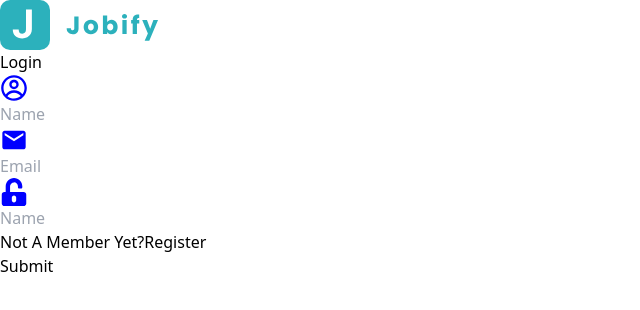
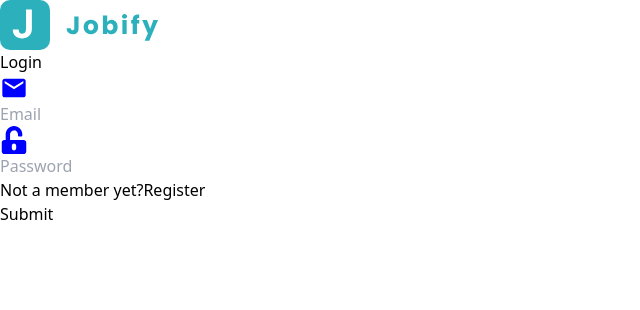
Before and after one commit to blsgrn/mern-app, a React (Create React App) app: page /register in a window 1280 px wide. Shown: the top 310 px of the page, without its empty margins (0-640 px from the left). Built offline with nearby package versions, Linux system fonts and the light colour scheme; what @material-tailwind/react would draw is missing.

Commit message:
Complete function logic on Register Page

```diff
--- /dev/null
+++ b/src/components/Alert.js
@@ -0,0 +1,21 @@
+import React from "react";
+
+function Alert() {
+  return (
+    <div
+      class="flex items-center bg-blue-500 text-white text-sm font-bold px-4 py-3"
+      role="alert"
+    >
+      <svg
+        class="fill-current w-4 h-4 mr-2"
+        xmlns="http://www.w3.org/2000/svg"
+        viewBox="0 0 20 20"
+      >
+        <path d="M12.432 0c1.34 0 2.01.912 2.01 1.957 0 1.305-1.164 2.512-2.679 2.512-1.269 0-2.009-.75-1.974-1.99C9.789 1.436 10.67 0 12.432 0zM8.309 20c-1.058 0-1.833-.652-1.093-3.524l1.214-5.092c.211-.814.246-1.141 0-1.141-.317 0-1.689.562-2.502 1.117l-.528-.88c2.572-2.186 5.531-3.467 6.801-3.467 1.057 0 1.233 1.273.705 3.23l-1.391 5.352c-.246.945-.141 1.271.106 1.271.317 0 1.357-.392 2.379-1.207l.6.814C12.098 19.02 9.365 20 8.309 20z" />
+      </svg>
+      <p>Something happened that you should know about.</p>
+    </div>
+  );
+}
+
+export default Alert;
--- a/src/components/FormRow.js
+++ b/src/components/FormRow.js
@@ -2,6 +2,7 @@ import React from "react";
 
 function FormRow({ type, placeholder, name, value, onChange, faIcon }) {
   return (
+    //from tailwind alert
     <div className="inline-flex bg-gray-100 rounded border border-gray-200 mt-5">
       <div className="inline bg-gray-200 py-2 px-4 text-gray-600">{faIcon}</div>
       <input
@@ -17,3 +18,4 @@ function FormRow({ type, placeholder, name, value, onChange, faIcon }) {
 }
 
 export default FormRow;
+//exported to index.js
--- a/src/components/index.js
+++ b/src/components/index.js
@@ -1,5 +1,6 @@
 import Logo from "./Logo";
 import main from "../assets/images/main.svg";
 import FormRow from "./FormRow";
+import Alert from "./Alert";
 
-export { Logo, main, FormRow };
+export { Logo, main, FormRow, Alert };
--- a/src/pages/Register.js
+++ b/src/pages/Register.js
@@ -1,7 +1,7 @@
 import React, { useState } from "react";
 import { MdEmail } from "react-icons/md";
 import { FaUnlockAlt } from "react-icons/fa";
-import { Logo, FormRow } from "../components/index";
+import { Logo, FormRow, Alert } from "../components/index";
 import { Link } from "react-router-dom";
 import { CgProfile } from "react-icons/cg";
 
@@ -10,6 +10,7 @@ const initialState = {
   email: "",
   password: "",
   isMember: true,
+  showAlert: false,
 };
 function Register() {
   const [values, setValues] = useState(initialState);
@@ -19,6 +20,10 @@ function Register() {
   const onSubmit = (e) => {
     e.preventDefault();
     console.log("form submitted");
+  };
+
+  const toggleMember = () => {
+    setValues({ ...values, isMember: !values.isMember });
   };
   const faIcon1 = <CgProfile size={28} color={"blue"} />;
   const faIcon2 = <MdEmail size={28} color={"blue"} />;
@@ -30,12 +35,18 @@ function Register() {
         onSubmit={onSubmit}
         className=" container rounded-lg shadow-md max-w-md flex flex-col justify-center items-center bg-green-200 p-20 md:p-10 sm:p-5"
       >
-        <div className="p-5">
+        <div div className="p-5">
           <Logo />
         </div>
         <div>
-          <h1 className="text-purple-700 text-3xl"> Login</h1>
+          <div>
+            <h1 className="text-purple-700 text-3xl">
+              {values.isMember ? "Login" : "Register"}
+            </h1>
           </div>
+          {values.showAlert && <Alert />}
+        </div>
+        {!values.isMember && (
           <FormRow
             faIcon={faIcon1}
             type="text"
@@ -44,6 +55,8 @@ function Register() {
             value={values.name}
             onChange={onChange}
           />
+        )}
+
         <FormRow
           faIcon={faIcon2}
           type="email"
@@ -54,23 +67,23 @@ function Register() {
         />
         <FormRow
           faIcon={faIcon3}
-          type="text"
-          placeholder="Name"
-          name="name"
+          type="password"
+          placeholder="Password"
+          name="password"
           value={values.name}
           onChange={onChange}
         />
 
-        <div>
-          <h1 className="mt-4 text-sm">
-            Not A Member Yet?
-            <Link to={`/landing`} activeClassName="active">
-              <span className="text-purple-800 font-semibold px-2">
-                Register
-              </span>
-            </Link>
-          </h1>
-        </div>
+        <p>
+          {values.isMember ? "Not a member yet?" : "Already a member?"}
+          <button
+            type="button"
+            onClick={toggleMember}
+            className="btn px-2 text-purple-400 font-semibold py-2  my-2"
+          >
+            {values.isMember ? "Register" : "Login"}
+          </button>
+        </p>
         <button
           type="submit"
           size="lg"
```
Lines whose indentation alone changed are shown as unchanged.
